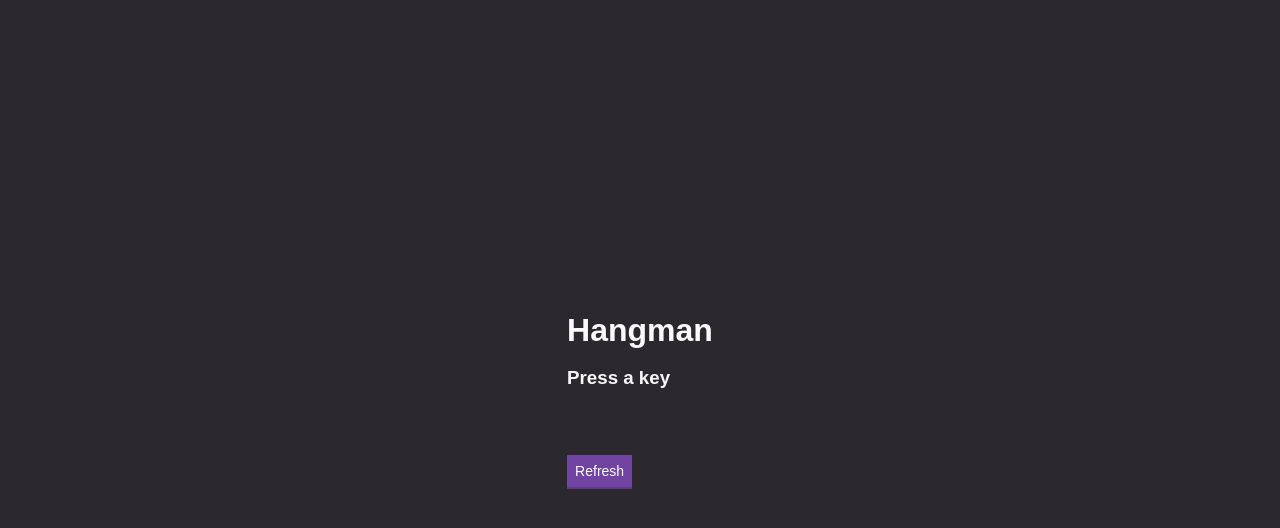
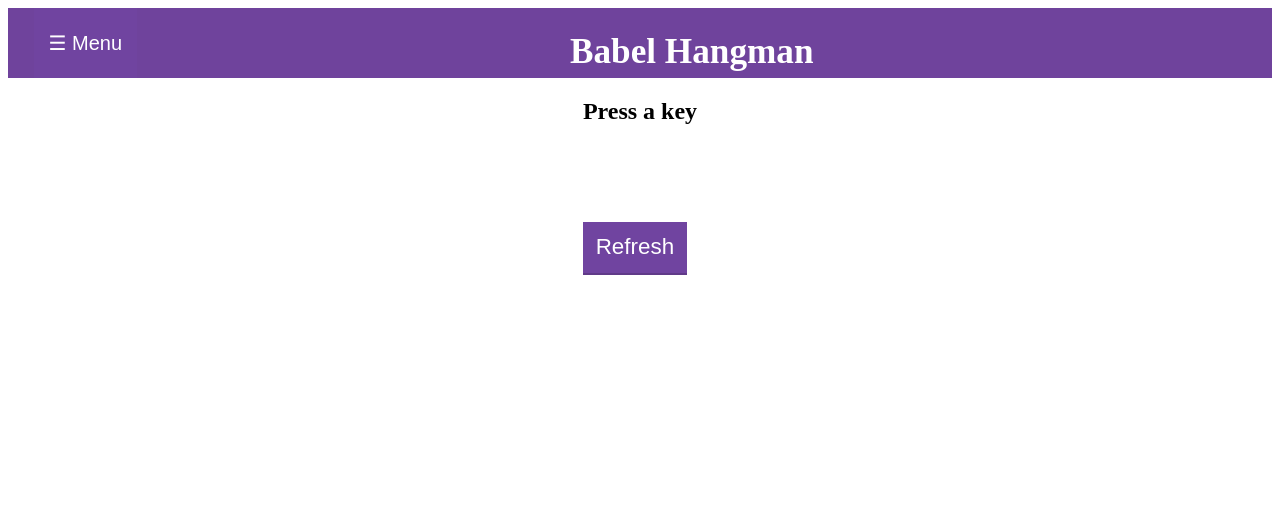
Before and after one commit to plee61/babel-hangman, a website built with webpack: page public/index.html in a window 1280 px wide. Built offline with nearby package versions, Linux system fonts and the light colour scheme; no server answers.

Commit message:
added sidebar menu

```diff
--- a/public/index.html
+++ b/public/index.html
@@ -6,18 +6,28 @@
         <link href='images/hangman.png' rel='icon'>
     </head>
     <body>
+        <div class="header menu__container actions__container--spaced actions__container--spaced">
+            <button id='btnSidepanel' class="openbtn">☰ Menu</button>
+            <div id="myPanel" class="sidepanel">
+                <span id='sidepanel' class="closebtn">×</span>
+                <a href="https://babel-todo.netlify.app/" target="_blank">Todo App</a>
+                <a href="https://babel-notes.netlify.app/" target="_blank">Notes App</a>
+                <a href="https://babel-hangman.netlify.app/" target="_blank">Hangman Game</a>
+            </div>
+            <div class="container">
+                <h1 class="header__title">Babel Hangman</h1>
+            </div>
+        </div>
+        <div class="actions__container">
             <div>
-            <h1>Hangman</h1>
-            <br>
-            <h3>Press a key</h3>
-            <br>
+                <h2>Press a key</h2>
                 <div id="puzzle"></div>
                 <p id=output class='puzzle'></p>
                 <p id="guesses"></p>
                 <p id='status'></p>
                 <button id='refresh-btn' class='button'>Refresh</button>
             </div>
-
+        </div>
         <script src="/scripts/bundle.js"></script>
     </body>
 </html>
--- a/public/styles/styles.css
+++ b/public/styles/styles.css
@@ -1,4 +1,4 @@
-*{
+/*{
     box-sizing:border-box;
     margin: 0;
     padding: 0;
@@ -6,7 +6,7 @@
 html{
     font-size: 62.5%;
 }
-body{
+.body{
     background: #2B292E;
     color: #fafafa;
     font-family: Arial, Helvetica, sans-serif ;
@@ -31,6 +31,35 @@ p{
     font-weight: 300;
     margin-bottom: .8rem;
 }
+*/
+.header__title {
+  font-size: 2.2rem;
+  margin-bottom: .4rem;
+}
+.actions {
+  /*background-color: #353239;*/
+  background-color: #cebee7;
+  /* border-bottom: 1px solid #dedfe0; */
+  /* color: #333333; */
+  padding: 1rem
+}
+
+.actions__container {
+    align-items: center;
+    justify-content: center;
+    display: flex;
+    max-width: 60rem;
+    margin: 0 auto;
+    min-height: 3rem;
+    padding: 0 1.6rem;
+}
+
+.container {
+  max-width: 60rem;
+  margin: 0 auto;
+  padding: 0 1.6rem;
+}
+
 .puzzle{
     display: flex;
     margin-bottom: 4.8rem;
@@ -49,3 +78,79 @@ p{
 .button:hover {
     background: #5F3A87;
 }
+.header {
+    background: #6F439C;
+    color:white;
+    padding: 1.6rem 0;
+  }
+
+.actions__container {
+    align-items: center;
+    display: flex;
+    max-width: 60rem;
+    margin: 0 auto;
+    min-height: 3rem;
+    padding: 0 1.6rem;
+}
+.menu__container {
+  display: flex;
+
+  margin: 0 auto;
+  min-height: 3rem;
+  padding: 0 1.6rem;
+}
+
+.actions__container--spaced {
+    justify-content: space-between
+}
+
+
+.sidepanel  {
+    width: 0;
+    position: fixed;
+    z-index: 1;
+    height: 250px;
+    top: 0;
+    left: 0;
+    background-color: #cebee7;
+    overflow-x: hidden;
+    transition: 0.5s;
+    padding-top: 60px;
+  }
+
+  .sidepanel a {
+    padding: 8px 8px 8px 32px;
+    text-decoration: none;
+    font-size: 25px;
+
+    /*color: #818181;*/
+    color: black;
+    display: block;
+    transition: 0.3s;
+  }
+
+  .sidepanel a:hover {
+    color: #f1f1f1;
+  }
+
+  .sidepanel .closebtn {
+    position: absolute;
+    top: 0;
+    right: 25px;
+    font-size: 36px;
+  }
+
+  .openbtn {
+    font-size: 20px;
+    cursor: pointer;
+    /*background-color: #111;*/
+    background-color: #7044a0;
+    color:white;
+    padding: 10px 15px;
+    border: #7044a0;
+  }
+
+  .openbtn:hover {
+   background-color:#444;
+
+  }
--- a/src/hangman.js
+++ b/src/hangman.js
@@ -12,6 +12,7 @@ class Hangman {
         if (this.remaining <= 0) return
         if (!this.guessed.includes(guessWord)){
             this.guessed.push(guessWord)
+            this.guessed = [...this.guessed, guessWord]
         }
         this.remaining--
 
--- a/src/index.js
+++ b/src/index.js
@@ -34,6 +34,13 @@ const render = ()=> {
     return `${output}`
 }
 
+document.querySelector("#btnSidepanel").addEventListener('click',function(){
+    document.querySelector("#myPanel").style.width = "250px";
+})
+document.querySelector("#sidepanel").addEventListener('click',function(){
+    document.querySelector("#myPanel").style.width = "0px";
+})
+
 const startGame = async() => {
     const wordNumber = 1
     const puzzle = await getPuzzle(wordNumber)
```
Lines whose indentation alone changed are shown as unchanged.
